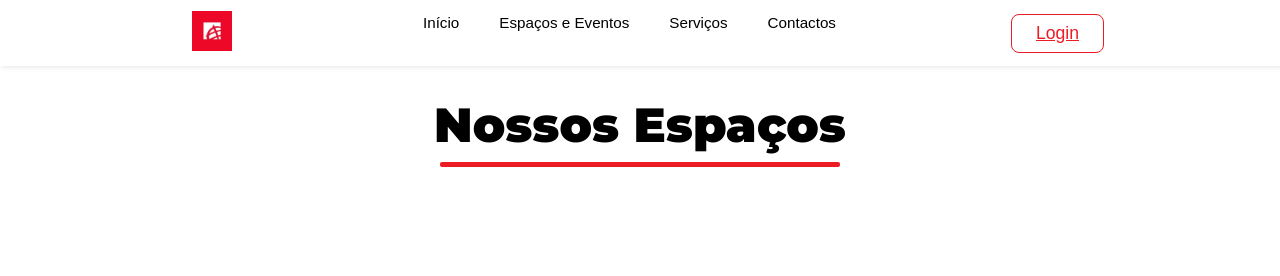
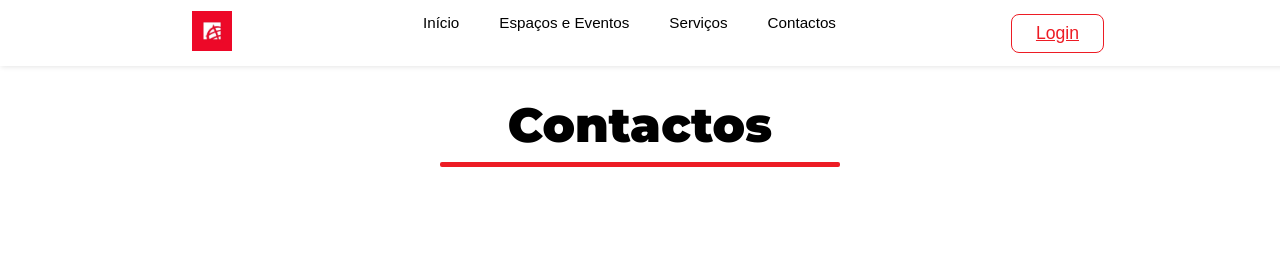
Before and after one commit to Guilh3rme06/StudentHub, a plain HTML site: page public/contactos.html in a window 1280 px wide. Shown: the top 276 px of the page. Drawn offline with Linux system fonts and the light colour scheme; grey boxes are pictures that could not be loaded.

Commit message:
Update contactos.html

```diff
--- a/public/contactos.html
+++ b/public/contactos.html
@@ -35,7 +35,7 @@
                 </div>
                 <button class="hamburger" id="hamburger-btn" aria-label="Abrir menu">&#9776;</button>
         </div>
-        <h1 class="welcome-title">Nossos Espaços</h1>
+        <h1 class="welcome-title">Contactos</h1>
     </header>
 
     <main>
```
